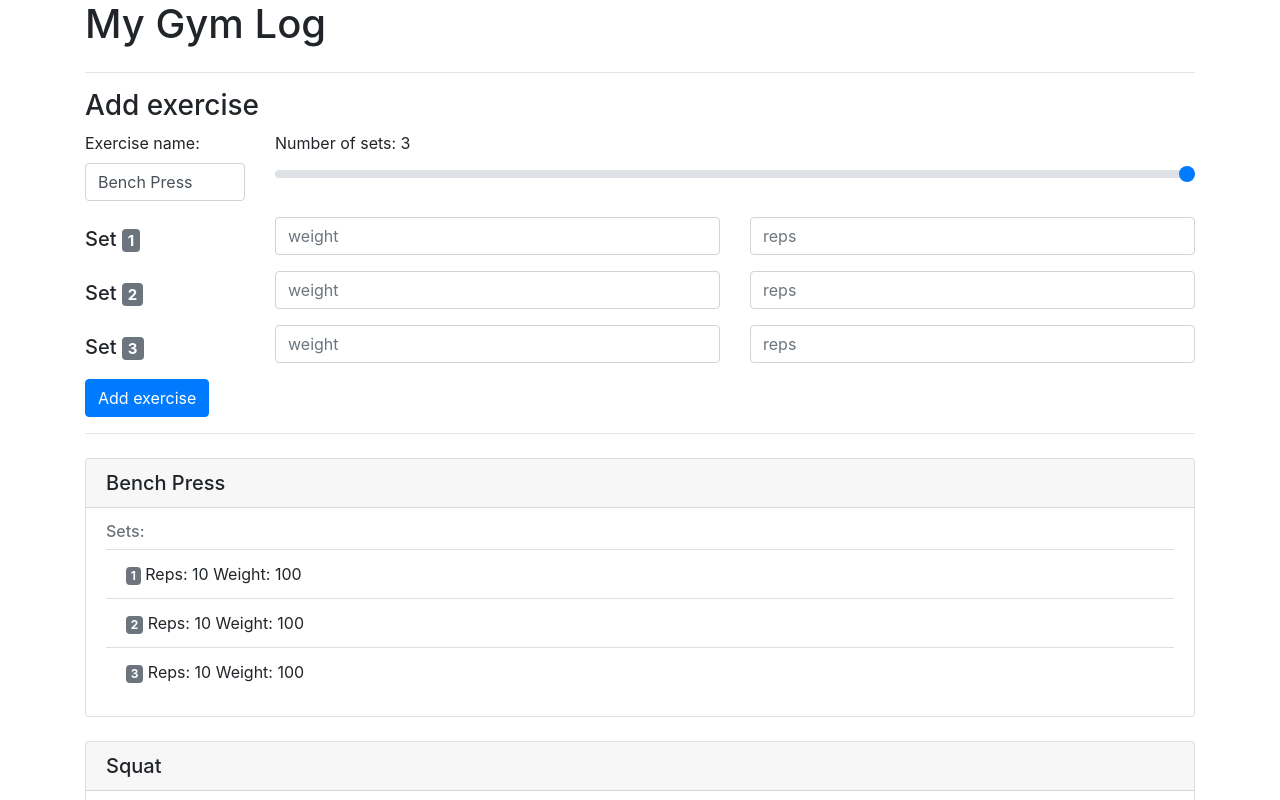
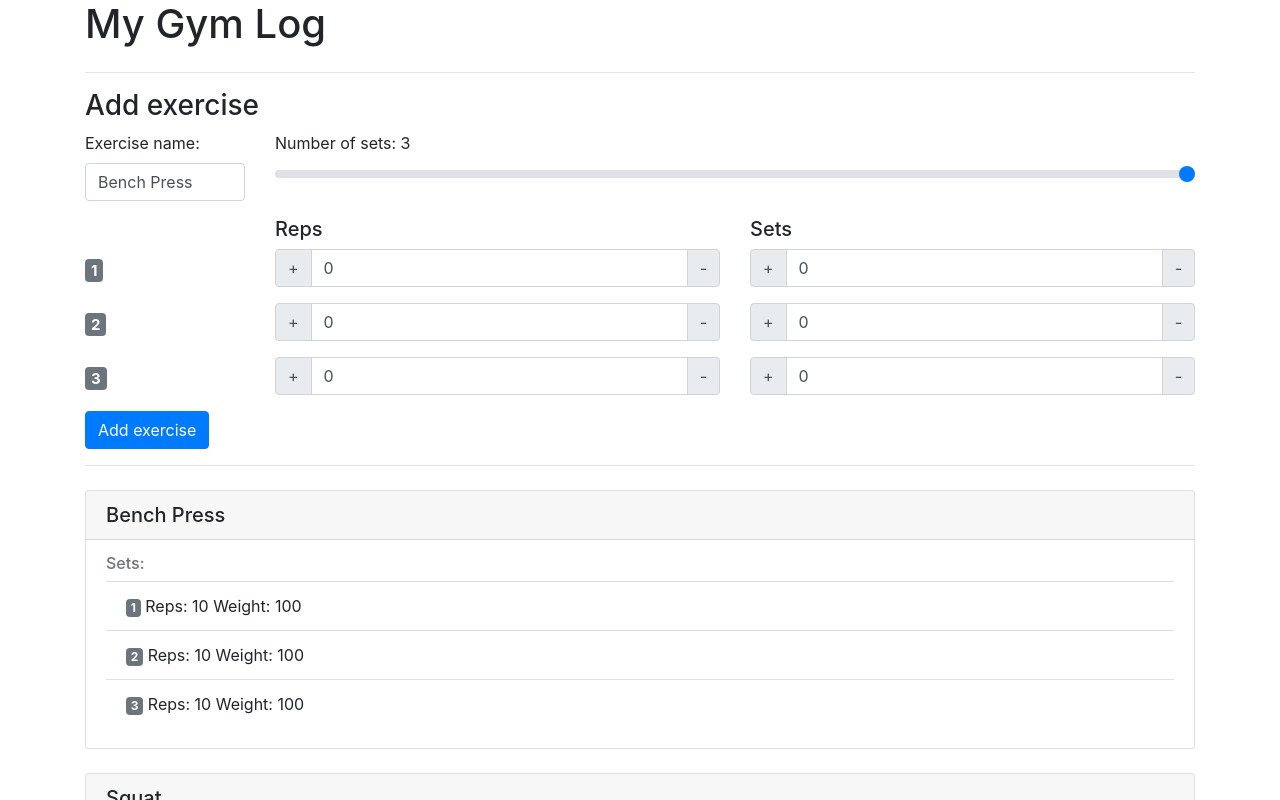
Before and after one commit to nikitadrozdovskii/my-gym-log, an Angular app: page / in a window 1280 px wide. Shown: the top 800 px of the page. Built offline with nearby package versions, Linux system fonts and the light colour scheme.

Commit message:
Added +,- buttons letting user increment, decrement sets by 1, now Add Exercise button is removed when there are no sets

```diff
--- a/src/app/add-exe/add-exe.component.html
+++ b/src/app/add-exe/add-exe.component.html
@@ -13,6 +13,11 @@
       <input type="range" class="custom-range" min="0" max="20" id="customRange2" (mouseup)="changeNumberOfSets($event)">
     </div>
   </div>
+  <div class="row" *ngIf="this.exe.sets.length">
+    <div class="col-md-5 offset-2"><h5>Reps</h5></div>
+    <div class="col-md-5"><h5>Sets</h5></div>
+
+  </div>
   <app-add-set *ngFor="let set of exe.sets; let i = index" [setIndex]="i" (setUpdated)="onSetUpdated($event)" #setInputs></app-add-set>
-  <button class="btn btn-primary" (click)="onSubmit(); addExeForm.reset()">Add exercise</button>
+  <button *ngIf="this.exe.sets.length" class="btn btn-primary" (click)="onSubmit(); addExeForm.reset()">Add exercise</button>
 </form>
--- a/src/app/add-set/add-set.component.css
+++ b/src/app/add-set/add-set.component.css
@@ -0,0 +1,3 @@
+.changeSetButton {
+  cursor: pointer;
+}
--- a/src/app/add-set/add-set.component.html
+++ b/src/app/add-set/add-set.component.html
@@ -1,14 +1,30 @@
 <div class="row">
-  <div class="col-md-2 align-self-center"><h5>Set <span class="badge badge-secondary">{{index+1}}</span></h5>
+  <div class="col-md-2 align-self-center pb-1"><h5><span class="badge badge-secondary">{{index+1}}</span></h5>
   </div>
   <div class="col-md-5">
     <div class="form-group">
-      <input type="text" class="form-control" id="weight" name="weight" placeholder="weight" (input)="onUserInput({weight: weight.value})" #weight>
+      <div class="input-group mb-3">
+        <div class="input-group-prepend">
+          <span class="input-group-text changeSetButton" (click)="onIncreaseReps()">+</span>
+        </div>
+        <input type="text" class="form-control" id="reps" name="reps" placeholder="reps" (input)="onUserInput({reps: repsInput.value})" #repsInput value="{{this.reps}}">
+        <div class="input-group-append">
+          <span class="input-group-text changeSetButton" (click)="onDecreaseReps()">-</span>
+        </div>
+      </div>
     </div>
   </div>
   <div class="col-md-5">
     <div class="form-group">
-      <input type="text" class="form-control" id="reps" name="reps" placeholder="reps" (input)="onUserInput({reps: reps.value})" #reps>
+      <div class="input-group mb-3">
+        <div class="input-group-prepend">
+          <span class="input-group-text changeSetButton" (click)="onIncreaseWeight()">+</span>
+        </div>
+        <input type="text" class="form-control" id="weight" name="weight" placeholder="weight" (input)="onUserInput({weight: weightInput.value})" #weightInput value="{{this.weight}}">
+        <div class="input-group-append">
+          <span class="input-group-text changeSetButton" (click)="onDecreaseWeight()">-</span>
+        </div>
+      </div>
     </div>
   </div>
 </div>
--- a/src/app/add-set/add-set.component.ts
+++ b/src/app/add-set/add-set.component.ts
@@ -1,4 +1,4 @@
-import {Component, EventEmitter, Input, OnInit, Output} from '@angular/core';
+import {Component, EventEmitter, Input, OnInit, Output, ViewChild} from '@angular/core';
 
 
 // Contains form to add an individual set. setIndex property is passed down from host AddExe component. On user input to either field
@@ -31,4 +31,26 @@ export class AddSetComponent implements OnInit {
     // console.log(`Set index ${this.index} is updated to: weight = ${this.weight}, reps = ${this.reps}`);
   }
 
+  onIncreaseWeight() {
+    this.weight++;
+    // console.log(this.weight);
+  }
+
+  onDecreaseWeight() {
+    if (this.weight > 0) {
+      this.weight--;
+    }
+    // console.log(this.weight);
+  }
+
+  onIncreaseReps () {
+    this.reps++;
+  }
+
+  onDecreaseReps () {
+    if (this.reps > 0) {
+      this.reps--;
+    }
+  }
+
 }
```
